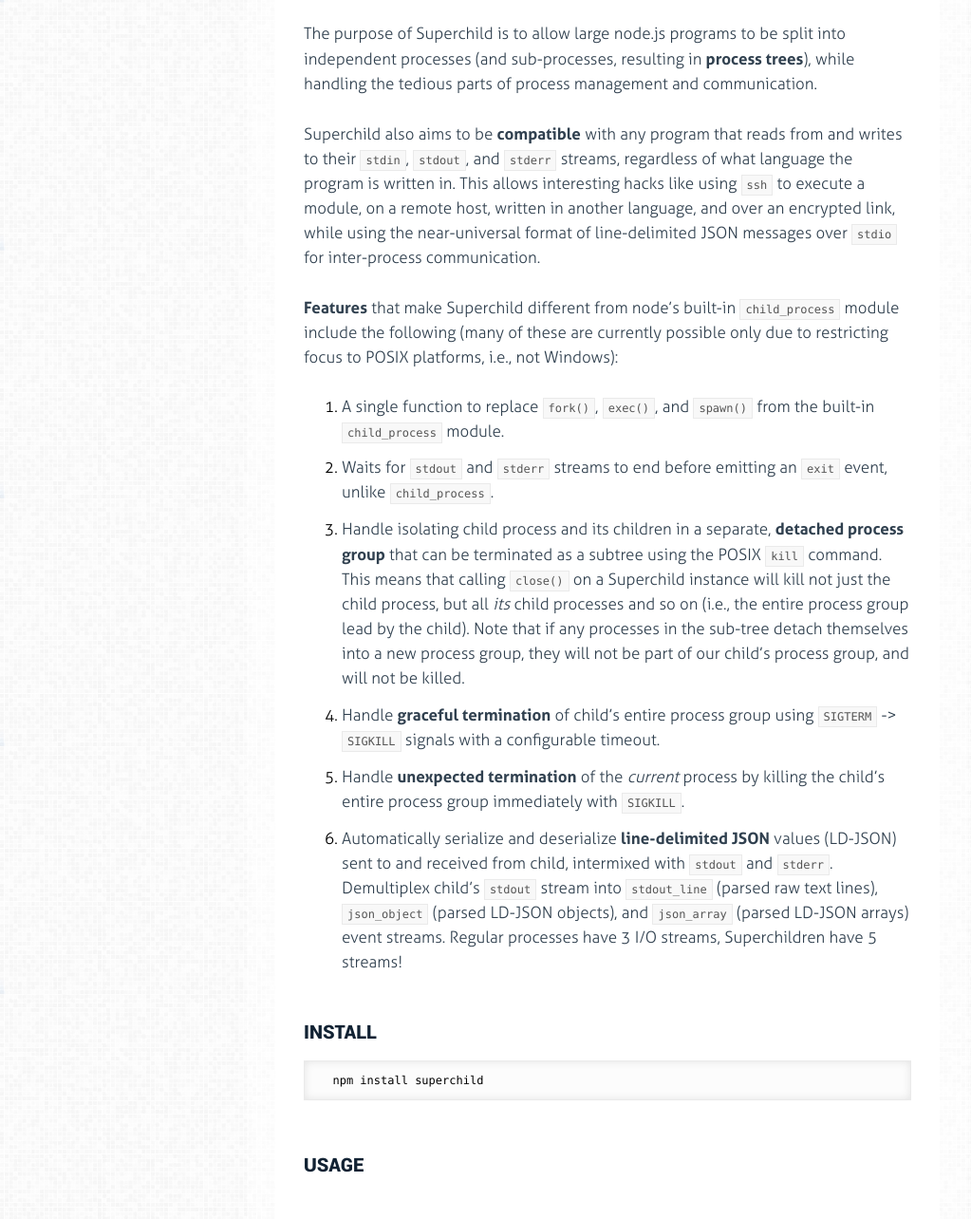
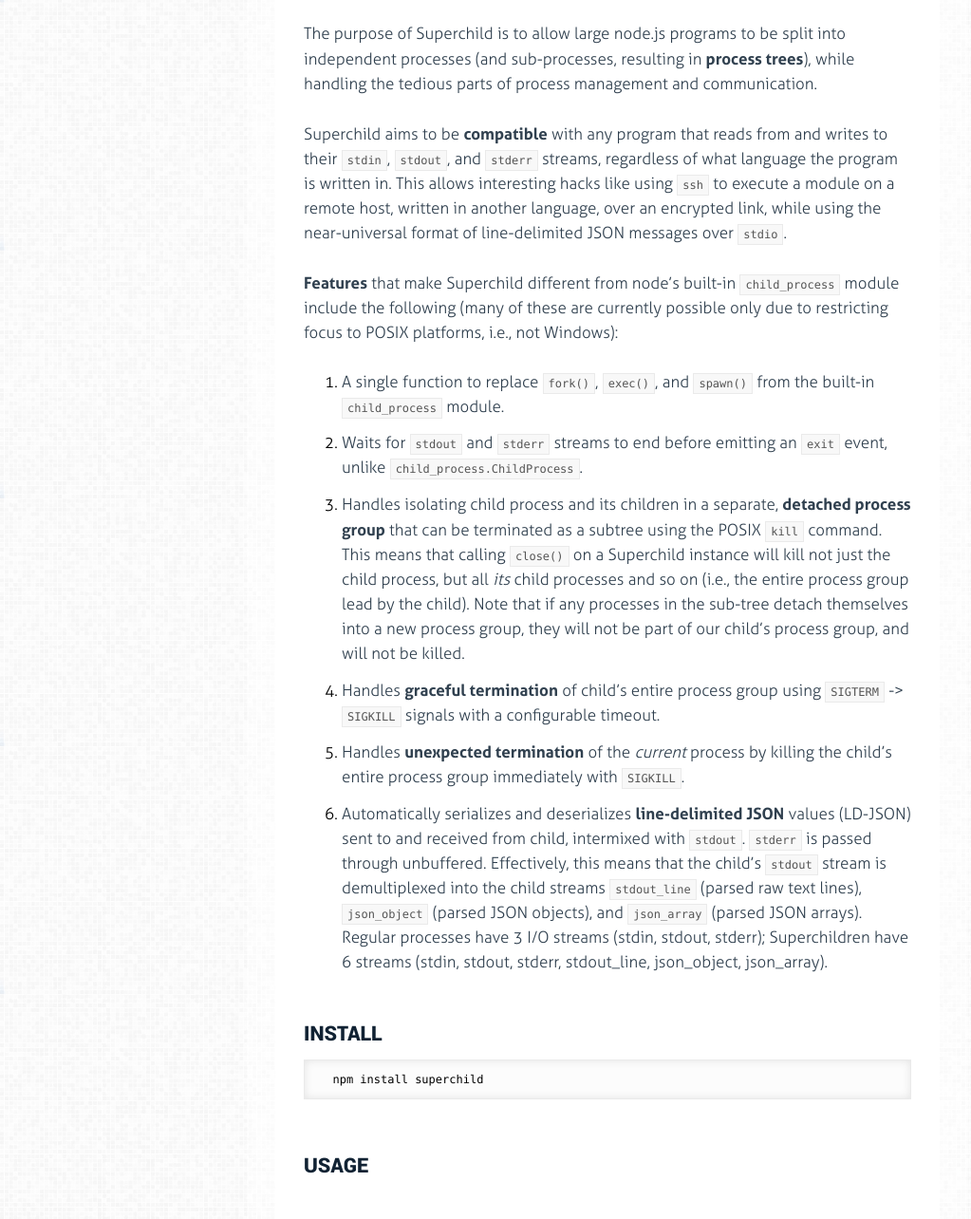
Before and after one commit to mayanklahiri/node-superchild, a website: page docs/superchild.html in a window 1280 px wide. Shown: the part 2609-3893 px from the top of the page at 95% size, without its empty margins (0-1023 px from the left). Drawn offline with Linux system fonts and the light colour scheme.

Commit message:
Update documentation.

```diff
--- a/docs/superchild.html
+++ b/docs/superchild.html
@@ -70,13 +70,13 @@
 to be split into independent processes (and sub-processes, resulting
 in <strong>process trees</strong>), while handling the tedious parts of process
 management and communication.</p>
-<p>Superchild also aims to be <strong>compatible</strong> with any program
+<p>Superchild aims to be <strong>compatible</strong> with any program
 that reads from and writes to their <code>stdin</code>, <code>stdout</code>, and <code>stderr</code>
 streams, regardless of what language the program is written in.
 This allows interesting hacks like using <code>ssh</code> to execute a
-module, on a remote host, written in another language, and over an
-encrypted link, while using the near-universal format of line-delimited
-JSON messages over <code>stdio</code> for inter-process communication.</p>
+module on a remote host, written in another language, over an
+encrypted link, while using the near-universal format of
+line-delimited JSON messages over <code>stdio</code>.</p>
 <p><strong>Features</strong> that make Superchild different from node’s built-in
 <code>child_process</code> module include the following (many of these
 are currently possible only due to restricting focus to POSIX
@@ -86,9 +86,9 @@
 and <code>spawn()</code> from the built-in <code>child_process</code> module.</p>
 </li>
 <li><p>Waits for <code>stdout</code> and <code>stderr</code> streams to end before
-emitting an <code>exit</code> event, unlike <code>child_process</code>.</p>
+emitting an <code>exit</code> event, unlike <code>child_process.ChildProcess</code>.</p>
 </li>
-<li><p>Handle isolating child process and its children in a
+<li><p>Handles isolating child process and its children in a
 separate, <strong>detached process group</strong> that can be terminated
 as a subtree using the POSIX <code>kill</code> command. This means
 that calling <code>close()</code> on a Superchild instance will kill
@@ -98,24 +98,26 @@
 into a new process group, they will not be part of our
 child’s process group, and will not be killed.</p>
 </li>
-<li><p>Handle <strong>graceful termination</strong> of child’s entire process group
+<li><p>Handles <strong>graceful termination</strong> of child’s entire process group
 using <code>SIGTERM</code> -&gt; <code>SIGKILL</code> signals with a configurable timeout.</p>
 </li>
-<li><p>Handle <strong>unexpected termination</strong> of the <em>current</em> process by
+<li><p>Handles <strong>unexpected termination</strong> of the <em>current</em> process by
 killing the child’s entire process group immediately with <code>SIGKILL</code>.</p>
 </li>
-<li><p>Automatically serialize and deserialize <strong>line-delimited JSON</strong>
+<li><p>Automatically serializes and deserializes <strong>line-delimited JSON</strong>
 values (LD-JSON) sent to and received from child, intermixed
-with <code>stdout</code> and <code>stderr</code>. Demultiplex child’s <code>stdout</code>
-stream into <code>stdout_line</code> (parsed raw text lines), <code>json_object</code>
-(parsed LD-JSON objects), and <code>json_array</code> (parsed LD-JSON
-arrays) event streams. Regular processes have 3 I/O streams,
-Superchildren have 5 streams!</p>
+with <code>stdout</code>. <code>stderr</code> is passed through unbuffered. Effectively,
+this means that the child’s <code>stdout</code> stream is demultiplexed
+into the child streams <code>stdout_line</code> (parsed raw text lines),
+<code>json_object</code> (parsed JSON objects), and <code>json_array</code> (parsed JSON
+arrays). Regular processes have 3 I/O streams (stdin, stdout,
+stderr); Superchildren have 6 streams (stdin, stdout, stderr,
+stdout_line, json_object, json_array).</p>
 </li>
 </ol>
-<h3 id="install">Install</h3>
+<h2 id="install">Install</h2>
 <pre><code>  npm install superchild
-</code></pre><h3 id="usage">Usage</h3>
+</code></pre><h2 id="usage">Usage</h2>
 <h5 id="run-a-shell-command">Run a shell command</h5>
 <p>Get a directory listing line-by-line using <code>ls</code>.</p>
 <pre><code>  <span class="hljs-keyword">var</span> superchild = <span class="hljs-built_in">require</span>(<span class="hljs-string">'superchild'</span>);
@@ -143,7 +145,7 @@
    <span class="hljs-comment">// Echo JSON object from parent back to parent.</span>
    unlogger.send(jsonObj);
  });
-</code></pre><h3 id="events-emitted">Events emitted</h3>
+</code></pre><h2 id="events-emitted">Events emitted</h2>
 <p>Superchild is an EventEmitter. The following events can be listened for
 using <code>child.on()</code> and <code>child.once()</code> functions.</p>
 <table>
@@ -182,7 +184,7 @@
 </tr>
 </tbody>
 </table>
-<h3 id="methods">Methods</h3>
+<h2 id="methods">Methods</h2>
 <table>
 <thead>
 <tr>
@@ -201,11 +203,12 @@
 </tr>
 </tbody>
 </table>
-<h3 id="requirements">Requirements</h3>
+<h2 id="requirements">Requirements</h2>
 <ul>
 <li><code>node.js</code> version 0.11.13 or higher, due to the use of <code>spawnSync</code>.</li>
 <li>POSIX-compliant platform, such as Linux or Mac OS.</li>
 </ul>
+<h2 id="source-code">Source Code</h2>
 
 
           <div class='highlight'><pre><span class="hljs-comment">/** @license The MIT License, Copyright (c) 2016 Mayank Lahiri &lt;mayank@iceroad.io&gt; */</span>
```
Also changed, not shown: README.md, lib/superchild.js.
